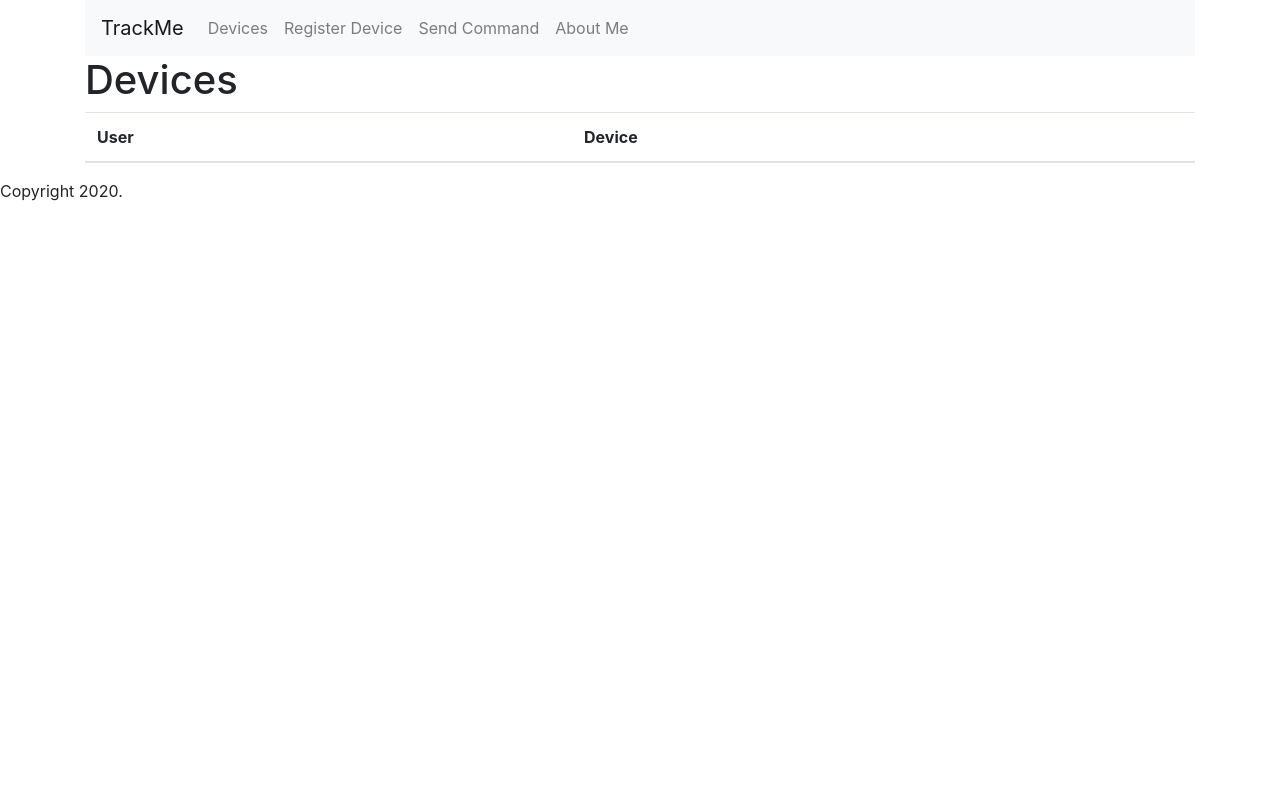
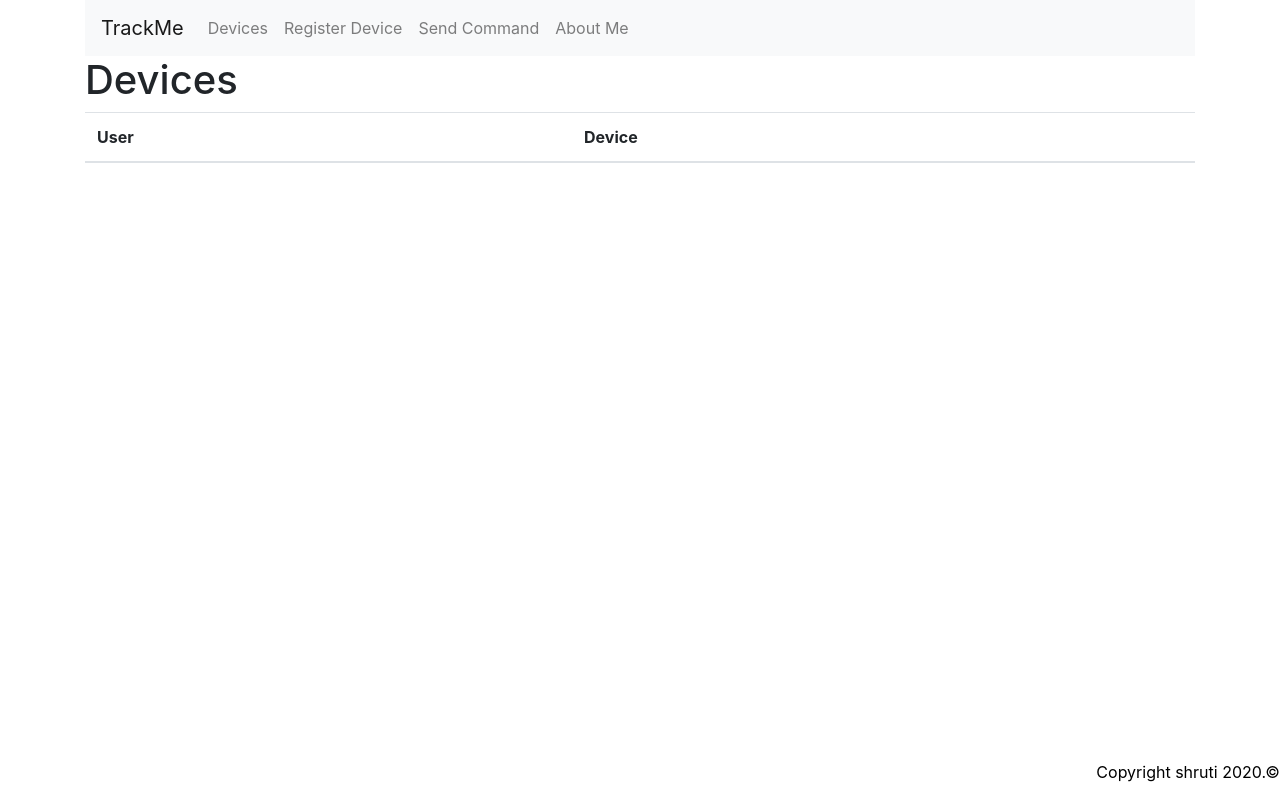
Before and after one commit to shrutic640/TrackMe, a website: page web/public/device-list.html in a window 1280 px wide. Drawn offline with nearby package versions, Linux system fonts and the light colour scheme.

Commit message:
LOOKS: Add footer

```diff
--- a/web/public/device-list.html
+++ b/web/public/device-list.html
@@ -9,6 +9,7 @@ TrackMe application" />
     <meta name="viewport" content="width=device-width, initial-scale=1.0">
     <title>TrackMe</title>
     <link rel="stylesheet" href="https://stackpath.bootstrapcdn.com/bootstrap/4.5.0/css/bootstrap.min.css" />
+
 </head>
 
 <body>
@@ -26,13 +27,12 @@ TrackMe application" />
             <tbody></tbody>
         </table>
     </div>
+
+    <div id="footer"></div>
     <script src="https://code.jquery.com/jquery-3.5.1.min.js"></script>
     <script src="https://stackpath.bootstrapcdn.com/bootstrap/4.5.0/js/bootstrap.min.js"></script>
     <script src="app.js"></script>
 
-    <footer>
-        <p>Copyright <Shruti> 2020.</p>
-    </footer>
 </body>
 
 </html>
```
